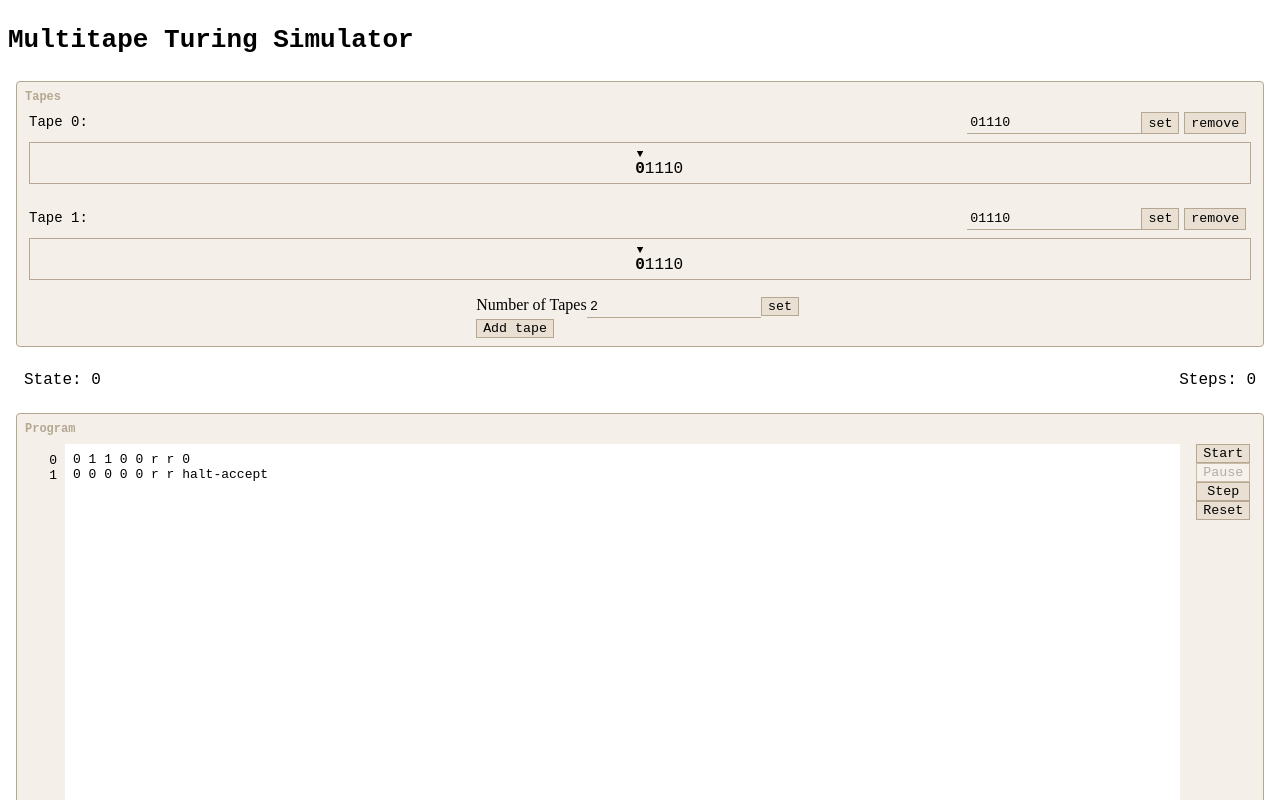
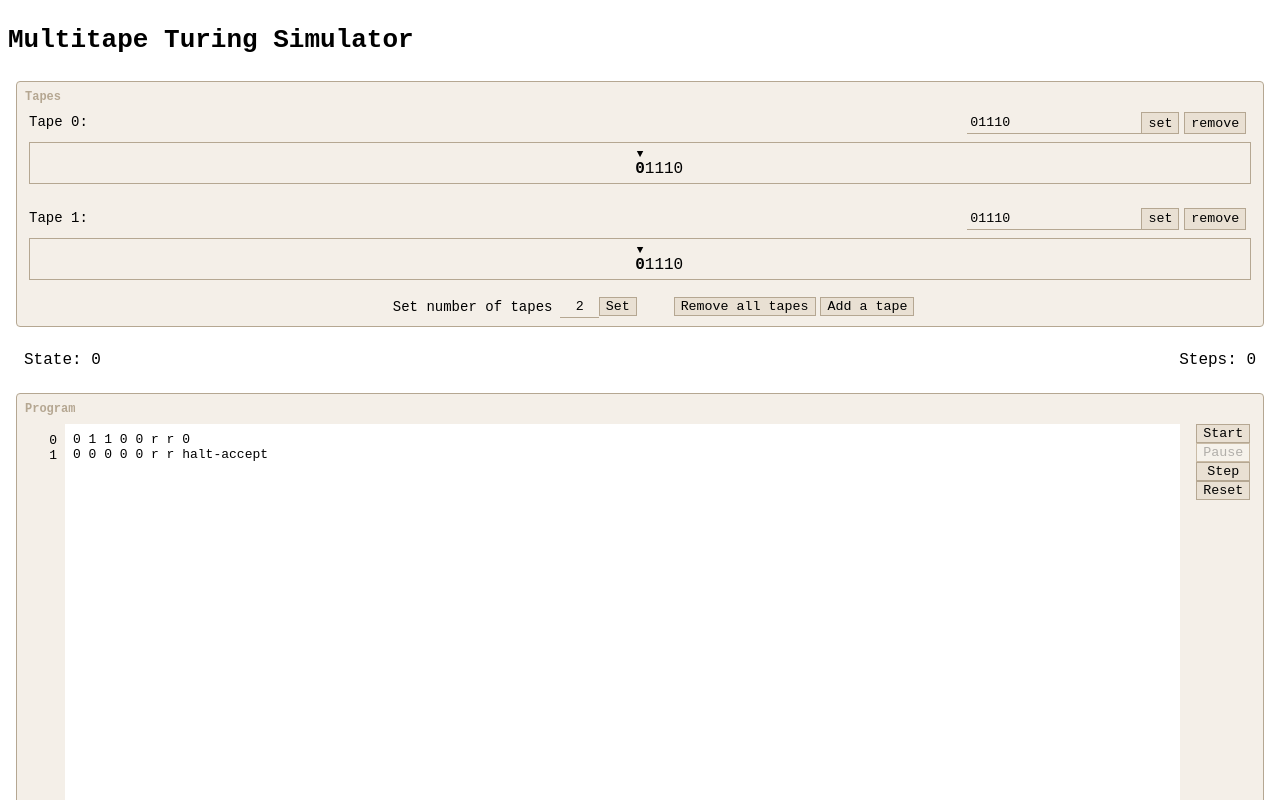
Before and after one commit to gabriellebzhu/multitape-turing-machine-simulator, a React app: page / in a window 1280 px wide. Shown: the top 800 px of the page. Built offline with nearby package versions, Linux system fonts and the light colour scheme.

Commit message:
Style the add/remove tape fns

```diff
--- a/src/components/machine/tape/index.scss
+++ b/src/components/machine/tape/index.scss
@@ -98,3 +98,27 @@
     }
   }
 }
+
+.add-tapes {
+  font-family: 'Courier New', Courier, monospace;
+  display: flex;
+  flex-direction: row;
+  font-size: 14px;
+  align-items: center;
+
+  &__set-tapes {
+    margin: 0 2rem;
+    display: flex;
+    flex-direction: row;
+    align-items: center;
+
+    &__label {
+      margin-right: .5rem;
+    }
+
+    &__input {
+      width: 2rem;
+      text-align: center;
+    }
+  }
+}
--- a/src/components/machine/tape/index.tsx
+++ b/src/components/machine/tape/index.tsx
@@ -81,10 +81,13 @@ const TapesComponent: React.FC<TapesComponentProps> = (
           />
         ))}
       </div>
-      <div className="add-tape__container">
-        <div>
-          Number of Tapes
+      <div className="add-tapes">
+        <div className="add-tapes__set-tapes">
+          <label className="add-tapes__set-tapes__label">
+            Set number of tapes
+          </label>
           <input
+            className="add-tapes__set-tapes__input"
             value={tapeNumInput}
             onChange={(e) => {
               setTapeNumInput(e.target.value);
@@ -94,15 +97,22 @@ const TapesComponent: React.FC<TapesComponentProps> = (
             disabled={isRunning || isStepping}
             onClick={handleSetTapeNumber}
           >
-            set
+            Set
           </button>
         </div>
+        <button
+          className="remove-tape_btn"
+          disabled={isRunning || isStepping}
+          onClick={() => handleRemoveTape(-1)}
+        >
+          Remove all tapes{" "}
+        </button>
         <button
           className="add-tape_btn"
           disabled={isRunning || isStepping}
           onClick={handleAddTapeButton}
         >
-          Add tape
+          Add a tape
         </button>
       </div>
     </div>
```
